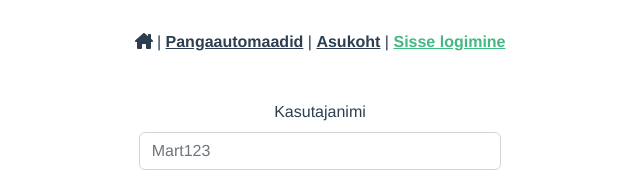
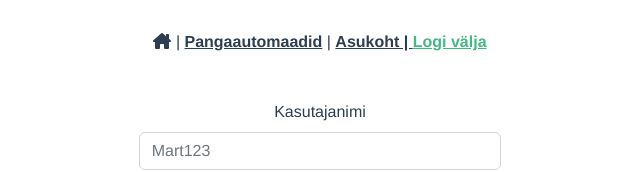
Before and after one commit to raintuur/front_bank_27, a Vue app: page /#/login in a window 1280 px wide. Shown: the top 172 px of the page, without its empty margins (320-960 px from the left). Built offline with nearby package versions, Linux system fonts and the light colour scheme; sample sign-in values are in the browser's storage.

Commit message:
log in text changed to lgo out

```diff
--- a/src/App.vue
+++ b/src/App.vue
@@ -3,13 +3,41 @@
     <nav>
       <router-link to="/"><font-awesome-icon icon="fa-solid fa-house-chimney" /></router-link> |
       <router-link to="/atms">Pangaautomaadid</router-link> |
-      <router-link :to="{name: 'atmLocationRoute', query: {isAdd:'true'}}">Asukoht</router-link> |
-      <router-link to="/login">Sisse logimine</router-link>
+      <router-link v-if="isAdmin" :to="{name: 'atmLocationRoute', query: {isAdd:'true'}}">Asukoht | </router-link>
+      <router-link v-if="userLoggedIn" to="/login">Logi välja</router-link>
+      <router-link v-else="userLoggedIn" to="/login">Sisse logimine</router-link>
     </nav>
-    <router-view/>
+    <router-view @emitLoginSuccessEvent="updateNavigationMenu" />
   </div>
 </template>
+<script>
+export default {
+  name: "App",
+  data: function () {
+    return {
+      userLoggedIn: false,
+      isAdmin: false,
+      userId: sessionStorage.getItem('userId'),
+      roleType: sessionStorage.getItem('roleType')
+    }
+  },
+  methods: {
+    updateNavigationMenu: function () {
+      this.userId = sessionStorage.getItem('userId')
+      this.roleType = sessionStorage.getItem('roleType')
+      // kui userId on tühi, siis userLoggedIn = false
+      // kui userId on täidetud, siis userLoggedIn = true
+      this.userLoggedIn = this.userId != null
 
+      this.isAdmin = this.roleType === 'admin'
+
+    }
+  },
+  mounted() {
+    this.updateNavigationMenu()
+  }
+}
+</script>
 <style>
 #app {
   font-family: Avenir, Helvetica, Arial, sans-serif;
--- a/src/views/LoginView.vue
+++ b/src/views/LoginView.vue
@@ -75,7 +75,7 @@ export default {
         sessionStorage.setItem('userId', this.loginResponse.userId)
         sessionStorage.setItem('roleType', this.loginResponse.roleType)
         localStorage.setItem('lang', 'EST')
-
+        this.$emit('emitLoginSuccessEvent')
         this.$router.push({name: 'atmsRoute'})
 
       }).catch(error => {
```
